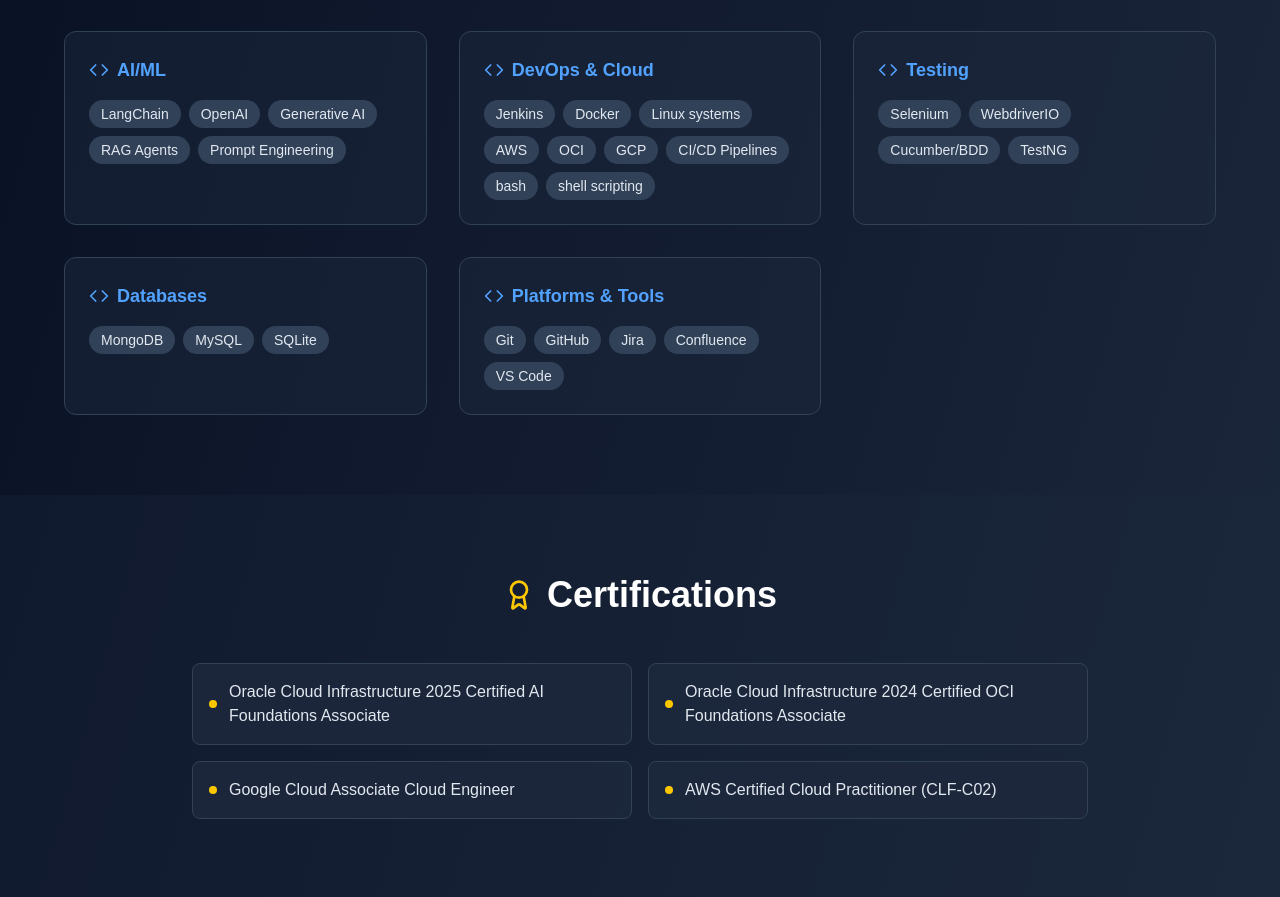
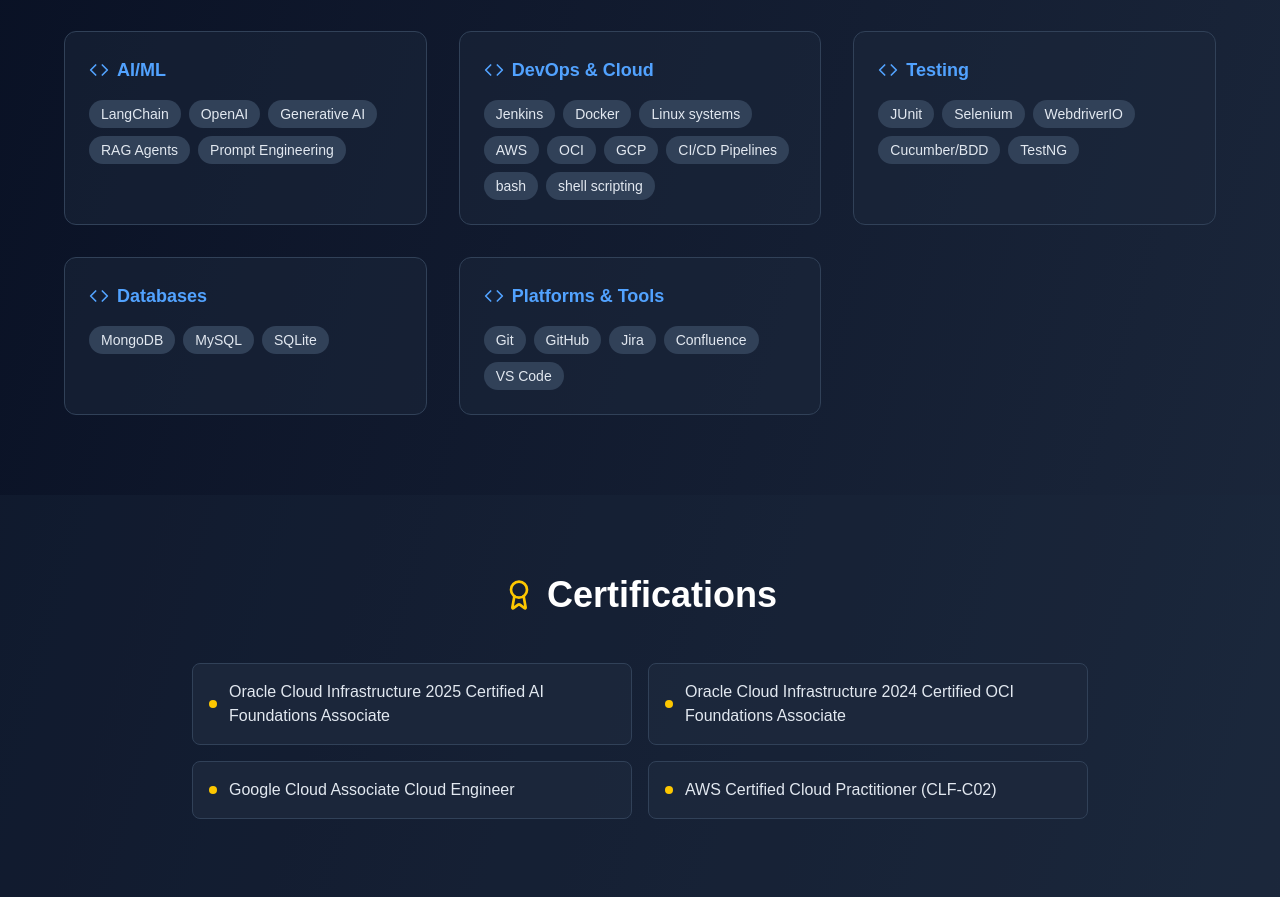
Before and after one commit to mukul8896/mksmindset, a Next.js app: page / in a window 1280 px wide. Shown: the part 3298-4195 px from the top of the page. Built offline with nearby package versions, Linux system fonts and the light colour scheme.

Commit message:
minor update

```diff
--- a/src/app/page.tsx
+++ b/src/app/page.tsx
@@ -36,7 +36,7 @@
     'Backend & APIs': ['Node.js', 'Python', 'Java', 'REST APIs', 'Microservices'],
     'AI/ML': ['LangChain', 'OpenAI', 'Generative AI', 'RAG Agents', 'Prompt Engineering'],
     'DevOps & Cloud': ['Jenkins', 'Docker', 'Linux systems', 'AWS', 'OCI', 'GCP', 'CI/CD Pipelines', 'bash', 'shell scripting'],
-    'Testing': ['Selenium', 'WebdriverIO', 'Cucumber/BDD', 'TestNG'],
+    'Testing': ['JUnit','Selenium', 'WebdriverIO', 'Cucumber/BDD', 'TestNG'],
     'Databases': ['MongoDB', 'MySQL', 'SQLite'],
     'Platforms & Tools': ['Git', 'GitHub', 'Jira', 'Confluence', 'VS Code']
   };
```
